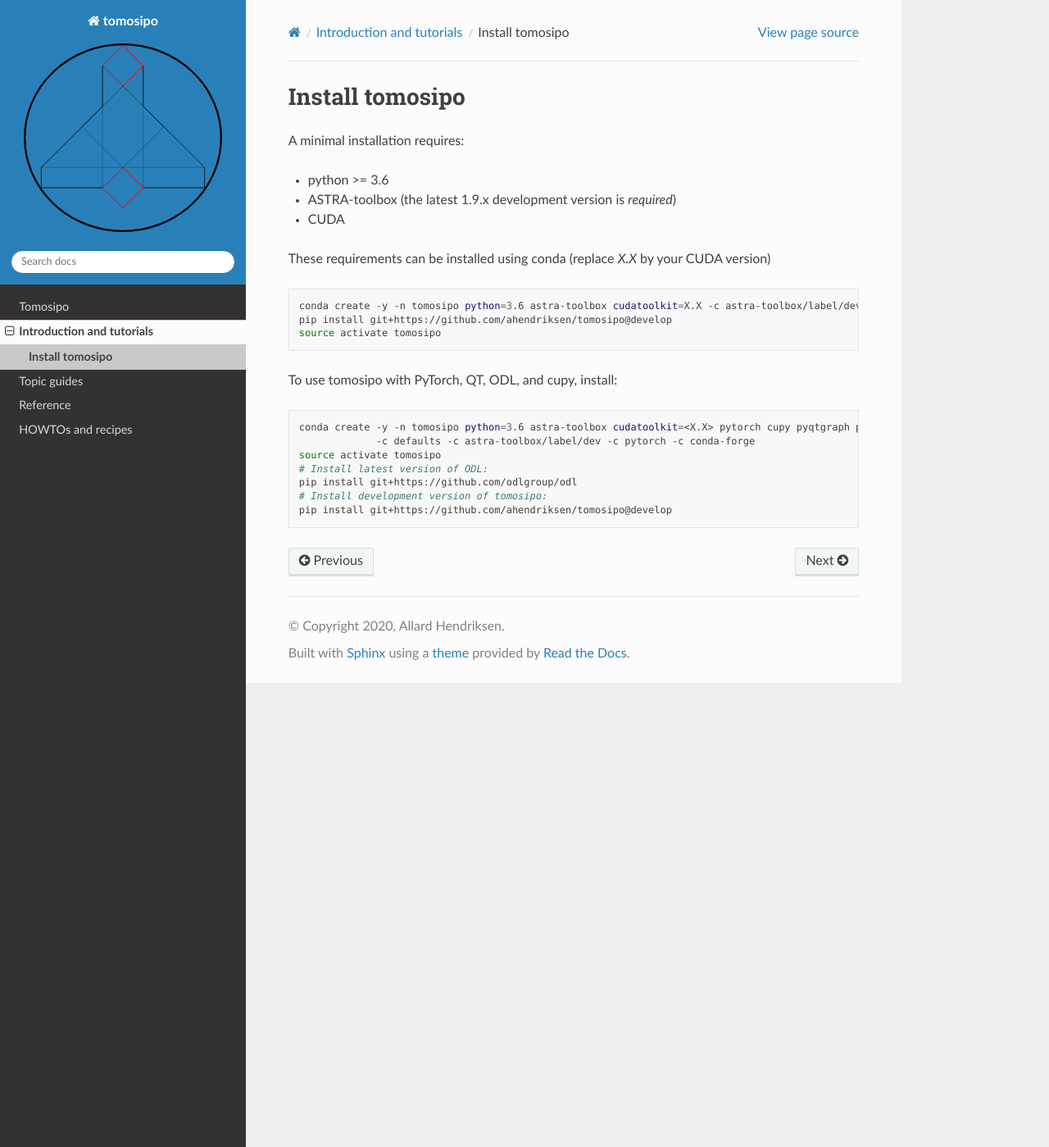
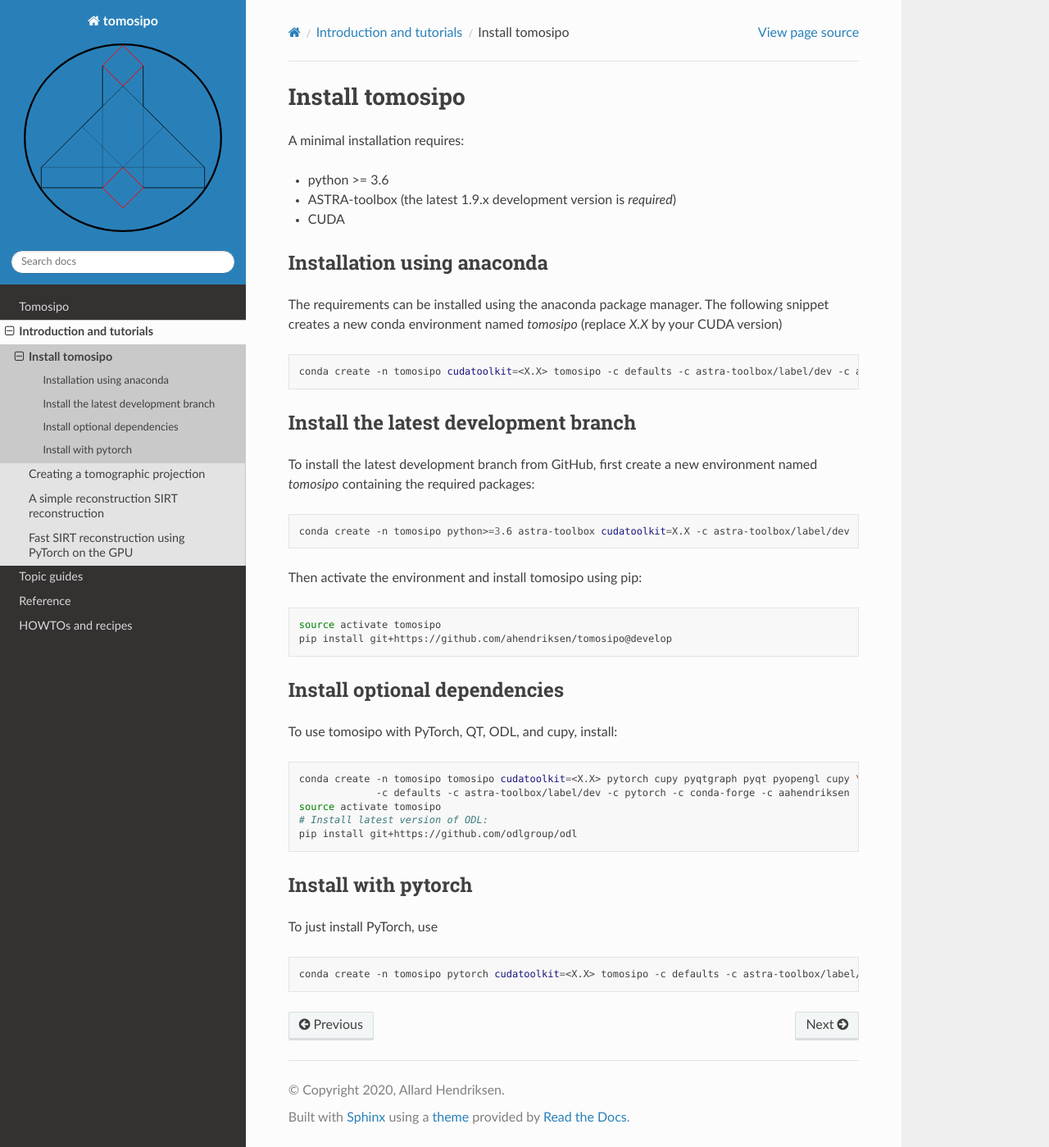
Before and after one commit to ahendriksen/tomosipo, a Sphinx documentation site: the page built from doc/intro/install.rst, in a window 1280 px wide and 1399 px high. Shown: the whole window at 82% size. Built offline with Sphinx 7.4.7 and the Read the Docs theme 2.0.0, drawn with Linux system fonts in a browser that asks for light colours; pages that are not in the unit, such as notebooks, are missing from menus.

```diff
--- a/doc/conf.py
+++ b/doc/conf.py
@@ -30,6 +30,7 @@ author = 'Allard Hendriksen'
 # extensions coming with Sphinx (named 'sphinx.ext.*') or your custom
 # ones.
 extensions = [
+    'sphinx.ext.mathjax',
     'sphinx.ext.autosummary',
     'sphinx.ext.autodoc',
     'sphinx.ext.napoleon',
@@ -94,4 +95,15 @@ doctest_default_flags = doctest.DONT_ACCEPT_TRUE_FOR_1 | doctest.ELLIPSIS
 doctest_global_setup = '''
 import astra
 cuda_available = astra.use_cuda()
+try:
+    import matplotlib
+    matplotlib_available = True
+except ModuleNotFoundError:
+    matplotlib_available = False
+
+try:
+    import torch
+    torch_available = True
+except ModuleNotFoundError:
+    torch_available = False
 '''
--- a/doc/intro/index.rst
+++ b/doc/intro/index.rst
@@ -1,6 +1,11 @@
 Introduction and tutorials
 ==========================
+
+Quick start guides to get to know tomosipo:
 
 .. toctree::
 
    install
+   forward_projection
+   simple_reconstruction
+   fast_reconstruction
--- a/doc/intro/install.rst
+++ b/doc/intro/install.rst
@@ -3,28 +3,59 @@ Install tomosipo
 
 A minimal installation requires:
 
-- python >= 3.6
-- ASTRA-toolbox (the latest 1.9.x development version is *required*)
-- CUDA
+* python >= 3.6
+* ASTRA-toolbox (the latest 1.9.x development version is *required*)
+* CUDA
 
-These requirements can be installed using conda (replace `X.X` by your
-CUDA version)
+Installation using anaconda
+---------------------------
+
+The requirements can be installed using the anaconda package manager. The
+following snippet creates a new conda environment named `tomosipo` (replace
+`X.X` by your CUDA version)
 
 .. code-block:: bash
 
-    conda create -y -n tomosipo python=3.6 astra-toolbox cudatoolkit=X.X -c astra-toolbox/label/dev
+   conda create -n tomosipo cudatoolkit=<X.X> tomosipo -c defaults -c astra-toolbox/label/dev -c aahendriksen
+
+
+Install the latest development branch
+-------------------------------------
+
+To install the latest development branch from GitHub, first create a new
+environment named `tomosipo` containing the required packages:
+
+.. code-block:: bash
+
+    conda create -n tomosipo python>=3.6 astra-toolbox cudatoolkit=X.X -c astra-toolbox/label/dev
+
+Then activate the environment and install tomosipo using pip:
+
+.. code-block:: bash
+
+    source activate tomosipo
     pip install git+https://github.com/ahendriksen/tomosipo@develop
-    source activate tomosipo
 
+Install optional dependencies
+-----------------------------
 
 To use tomosipo with PyTorch, QT, ODL, and cupy, install:
 
 .. code-block:: bash
 
-    conda create -y -n tomosipo python=3.6 astra-toolbox cudatoolkit=<X.X> pytorch cupy pyqtgraph pyqt pyopengl cupy \
-                 -c defaults -c astra-toolbox/label/dev -c pytorch -c conda-forge
+    conda create -n tomosipo tomosipo cudatoolkit=<X.X> pytorch cupy pyqtgraph pyqt pyopengl cupy \
+                 -c defaults -c astra-toolbox/label/dev -c pytorch -c conda-forge -c aahendriksen
     source activate tomosipo
     # Install latest version of ODL:
     pip install git+https://github.com/odlgroup/odl
-    # Install development version of tomosipo:
-    pip install git+https://github.com/ahendriksen/tomosipo@develop
+
+.. _intro_install_with_pytorch:
+
+Install with pytorch
+--------------------
+
+To just install PyTorch, use
+
+.. code-block:: bash
+
+   conda create -n tomosipo pytorch cudatoolkit=<X.X> tomosipo -c defaults -c astra-toolbox/label/dev -c aahendriksen -c pytorch
--- a/doc/overview.rst
+++ b/doc/overview.rst
@@ -22,13 +22,11 @@ Are you new to tomosipo? This is the place to start!
   :doc:`Installation <intro/install>`
 
 * **Tutorials:**
-
-  TODO
-
+  :doc:`intro/forward_projection` | :doc:`intro/simple_reconstruction`
 
 * **Advanced Tutorials:**
+  :doc:`intro/fast_reconstruction`
 
-  TODO
 
 How the documentation is organized
 ==================================
```
Also changed, not shown: doc/intro/fast_reconstruction.rst (added, +134 -0 lines), doc/intro/forward_projection.rst (added, +114 -0 lines), doc/intro/simple_reconstruction.rst (added, +109 -0 lines), doc/img/intro_forward_projection_geometries.svg (added).
